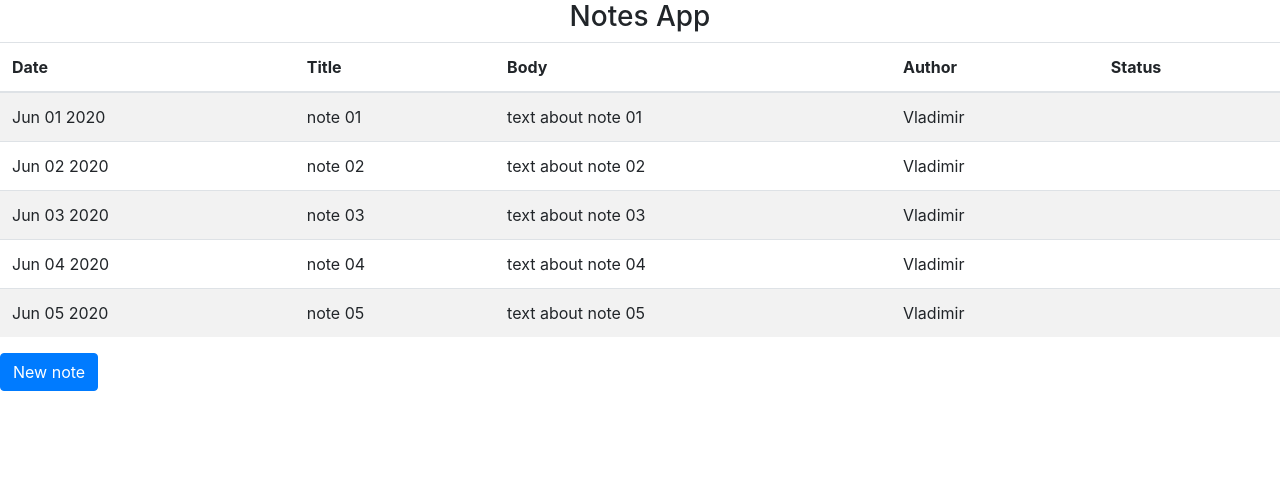
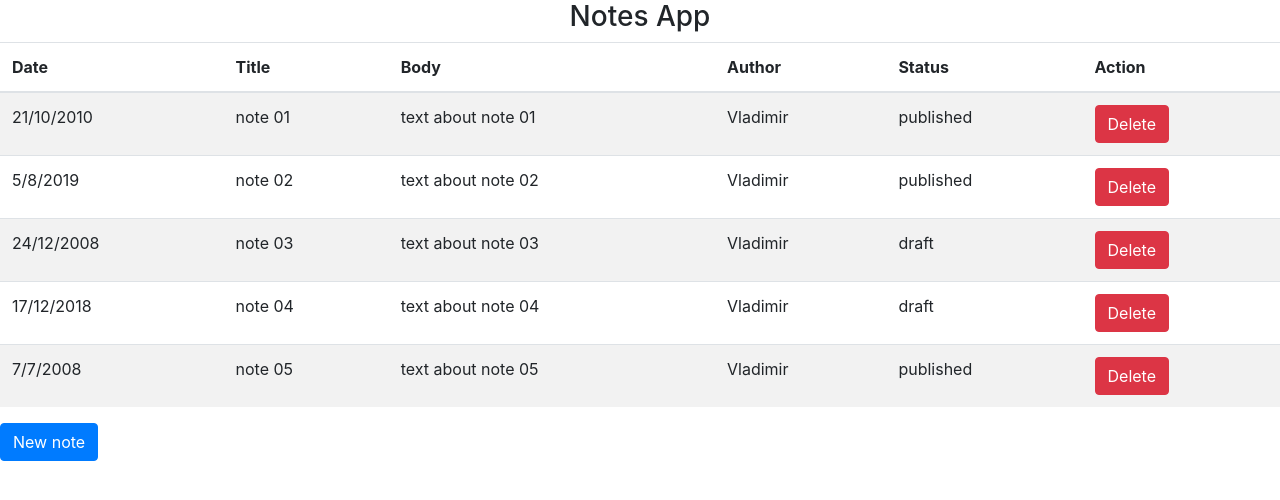
Before and after one commit to vlappdev/notes, a React (Create React App) app: page / in a window 1280 px wide. Shown: the top 500 px of the page. Built offline with nearby package versions, Linux system fonts and the light colour scheme.

Commit message:
02 - changed delete and add functionality (by index), added date

```diff
--- a/src/App.js
+++ b/src/App.js
@@ -13,13 +13,21 @@ function App() {
     setNotes([...notes, newNote])
   };
 
+  const deleteNote = (index)=>{
+    const newStateOfNotes = notes.filter((note)=>{
+      return notes.indexOf(note) !== index
+    });
+
+    setNotes(newStateOfNotes);
+  };
+
   return (
     <>
       <h3 className="text-center">Notes App</h3>
-      <NotesTable notes={ notes } />
+      <NotesTable notes={ notes } deleteNote={ deleteNote }/>
       <button onClick={() => {setShowModal(true)}} className="btn btn-primary">New note</button>
       { showModal && (
-        <AddNoteModal onCloseRequest={() => setShowModal(false)} addNewNoteToState={addNewNoteToState}/>
+        <AddNoteModal onCloseRequest={() => setShowModal(false)} addNewNoteToState={ addNewNoteToState }/>
       )}
     </>
   );
--- a/src/components/AddNoteModal.js
+++ b/src/components/AddNoteModal.js
@@ -1,9 +1,16 @@
 import React, { useState } from 'react';
 
-function AddNoteModal(props) {
+function AddNoteModal({ onCloseRequest, addNewNoteToState }) {
+
+  const dateObj = new Date();
+  const day = dateObj.getDate();
+  const month = dateObj.getMonth() + 1;
+  const year = dateObj.getFullYear();
+
+  const date = day + "/" + month + "/" + year;
 
   const [newNote, setNewNote] = useState({
-    date:"",
+    date: date,
     title:"",
     body:"",
     author:"",
@@ -13,8 +20,8 @@ function AddNoteModal(props) {
   const handleSubmit = (e) => {
     e.preventDefault();
 
-    props.addNewNoteToState(newNote)
-    props.onCloseRequest()
+    addNewNoteToState(newNote)
+    onCloseRequest()
   };
 
   const handleChange = (e) => {
@@ -30,7 +37,7 @@ function AddNoteModal(props) {
         <div className="modal-content">
           <div className="modal-header">
             <h5 className="modal-title" id="exampleModalLabel">Add Note</h5>
-            <button onClick={()=> props.onCloseRequest()} type="button" className="close">
+            <button onClick={()=> onCloseRequest()} type="button" className="close">
               <span aria-hidden="true">&times;</span>
             </button>
           </div>
@@ -50,7 +57,7 @@ function AddNoteModal(props) {
                 </textarea>
               </div>
               <div className="modal-footer mt-5">
-                <button onClick={()=> props.onCloseRequest()} type="button" className="btn btn-secondary" data-dismiss="modal">Close</button>
+                <button onClick={()=> onCloseRequest()} type="button" className="btn btn-secondary" data-dismiss="modal">Close</button>
                 <button type="submit" className="btn btn-primary">Add Note</button>
               </div>
             </form>
--- a/src/components/Note.js
+++ b/src/components/Note.js
@@ -1,6 +1,6 @@
 import React from 'react';
 
-function Note({ note }) {
+function Note({ note, deleteNote, index }) {
 
   return (
     <tr>
@@ -9,6 +9,8 @@ function Note({ note }) {
       <td>{ note.body }</td>
       <td>{ note.author }</td>
       <td>{ note.status }</td>
+      <td><button onClick={ () => deleteNote(index) } className="btn btn-danger">Delete</button>
+      </td>
     </tr>
   );
 }
--- a/src/components/NotesTable.js
+++ b/src/components/NotesTable.js
@@ -1,12 +1,14 @@
 import React from 'react';
 import Note from "./Note"
 
-function NotesTable({ notes }) {
+function NotesTable({notes, deleteNote}) {
 
   const allNotes = notes.map((note, index) => {
-    return <Note note = { note } key={ index } />
+    return <Note note = { note }
+                 key={ index }
+                 index={ index }
+                 deleteNote={ deleteNote }/>
   });
-
 
   return (
     <table className="table table-striped">
@@ -17,10 +19,11 @@ function NotesTable({ notes }) {
         <th scope="col">Body</th>
         <th scope="col">Author</th>
         <th scope="col">Status</th>
+        <th scope="col">Action</th>
       </tr>
       </thead>
       <tbody>
-        {allNotes}
+        { allNotes }
       </tbody>
     </table>
   );
--- a/src/data.js
+++ b/src/data.js
@@ -1,38 +1,38 @@
 const data = [
   {
-    "date":"Jun 01 2020",
+    "date":"21/10/2010",
     "title":"note 01",
     "body":"text about note 01",
     "author":"Vladimir",
-    "status":""
+    "status":"published"
   },
   {
-    "date":"Jun 02 2020",
+    "date":"5/8/2019",
     "title":"note 02",
     "body":"text about note 02",
     "author":"Vladimir",
-    "status":""
+    "status":"published"
   },
   {
-    "date":"Jun 03 2020",
+    "date":"24/12/2008",
     "title":"note 03",
     "body":"text about note 03",
     "author":"Vladimir",
-    "status":""
+    "status":"draft"
   },
   {
-    "date":"Jun 04 2020",
+    "date":"17/12/2018",
     "title":"note 04",
     "body":"text about note 04",
     "author":"Vladimir",
-    "status":""
+    "status":"draft"
   },
   {
-    "date":"Jun 05 2020",
+    "date":"7/7/2008",
     "title":"note 05",
     "body":"text about note 05",
     "author":"Vladimir",
-    "status":""
+    "status":"published"
   },
 ];
 
```
Also changed, not shown: src/z-commits.md (+1 -0 lines).
